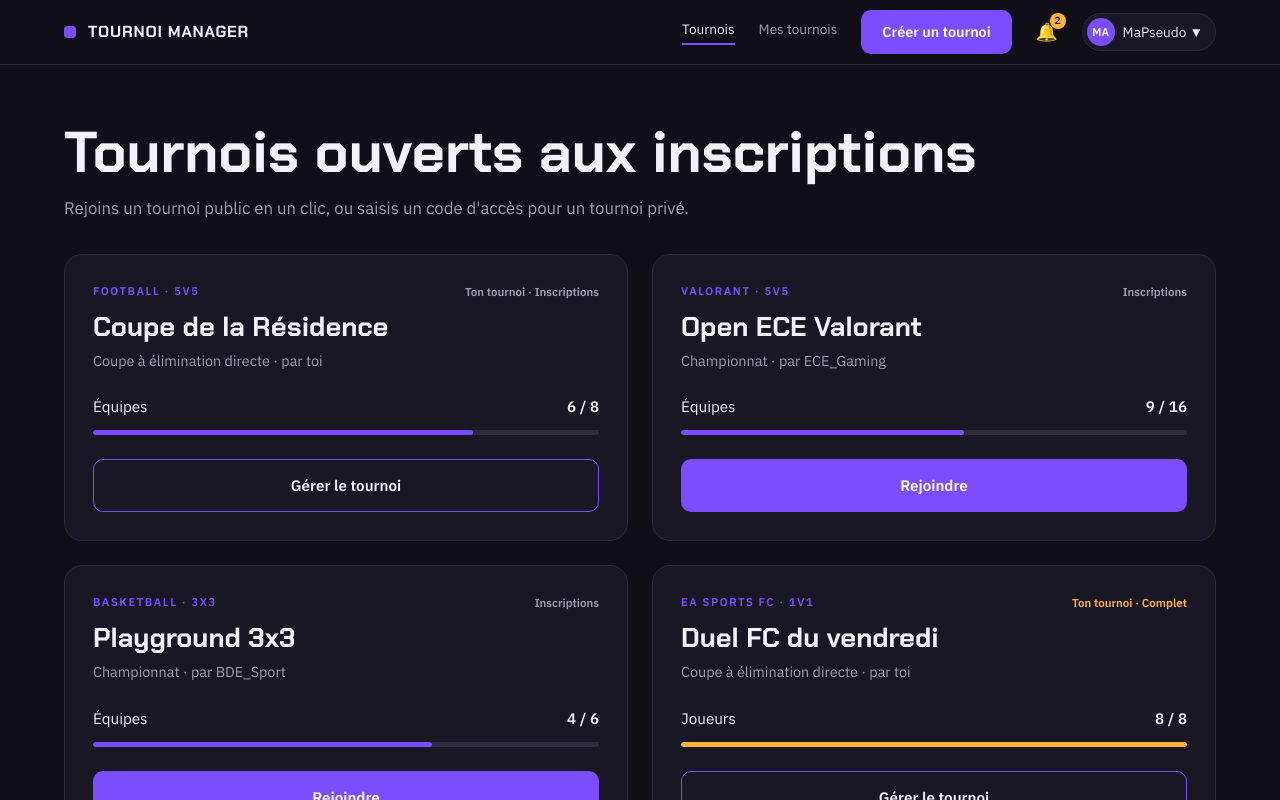
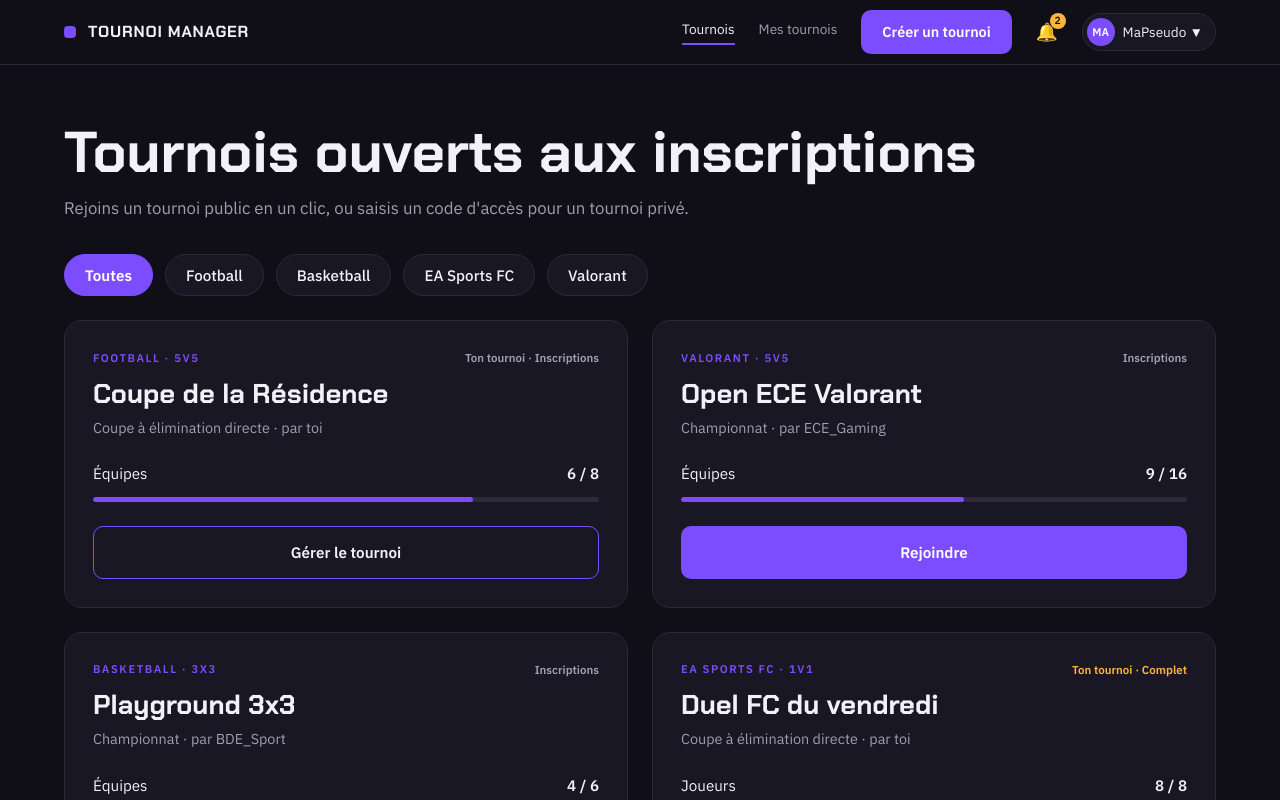
Before and after one commit to groupe-architecture/Tournois-Manager, a React (Vite) app: page /tournois in a window 1280 px wide. Shown: the top 800 px of the page. Built offline with nearby package versions, Linux system fonts and the light colour scheme.

Commit message:
j'ai ajouter les filtres

```diff
--- a/src/pages/tournoi/ListeTournois.jsx
+++ b/src/pages/tournoi/ListeTournois.jsx
@@ -1,3 +1,4 @@
+import { useState } from 'react'
 import CarteTournoi from '../../components/tournoi/CarteTournoi'
 
 // Valeurs d'exemple en dur (celles de la figure 4).
@@ -9,7 +10,18 @@ const tournoisExemple = [
   { id: 4, discipline: 'EA Sports FC', mode: '1v1', nom: 'Duel FC du vendredi', format: 'Coupe à élimination directe', createur: 'MaPseudo', unite: 'Joueurs', inscrits: 8, max: 8, estLeMien: true },
 ]
 
+// Les boutons de filtre, dans l'ordre de la maquette.
+const filtres = ['Toutes', 'Football', 'Basketball', 'EA Sports FC', 'Valorant']
+
 function ListeTournois() {
+  // L'état : le filtre actuellement choisi. Quand il change, React réaffiche la page.
+  const [filtreActif, setFiltreActif] = useState('Toutes')
+
+  // La liste affichée se déduit de l'état : on ne la stocke pas à part.
+  const tournoisAffiches = filtreActif === 'Toutes'
+    ? tournoisExemple
+    : tournoisExemple.filter((tournoi) => tournoi.discipline === filtreActif)
+
   return (
     <>
       <h1 className="liste-tournois__titre">Tournois ouverts aux inscriptions</h1>
@@ -17,11 +29,29 @@ function ListeTournois() {
         Rejoins un tournoi public en un clic, ou saisis un code d'accès pour un tournoi privé.
       </p>
 
-      <div className="liste-tournois__grille">
-        {tournoisExemple.map((tournoi) => (
-          <CarteTournoi key={tournoi.id} tournoi={tournoi} />
+      <div className="filtres" role="group" aria-label="Filtrer par discipline">
+        {filtres.map((filtre) => (
+          <button
+            key={filtre}
+            type="button"
+            className={`filtre ${filtre === filtreActif ? 'filtre--actif' : ''}`}
+            aria-pressed={filtre === filtreActif}
+            onClick={() => setFiltreActif(filtre)}
+          >
+            {filtre}
+          </button>
         ))}
       </div>
+
+      {tournoisAffiches.length > 0 ? (
+        <div className="liste-tournois__grille">
+          {tournoisAffiches.map((tournoi) => (
+            <CarteTournoi key={tournoi.id} tournoi={tournoi} />
+          ))}
+        </div>
+      ) : (
+        <p className="texte-doux">Aucun tournoi ouvert dans cette discipline pour le moment.</p>
+      )}
     </>
   )
 }
--- a/src/styles/pages/tournoi.css
+++ b/src/styles/pages/tournoi.css
@@ -11,6 +11,35 @@
   font-size: 1.05rem;
 }
 
+/* Boutons de filtre par discipline */
+.filtres {
+  display: flex;
+  flex-wrap: wrap;
+  gap: var(--espace-3);
+  margin-bottom: var(--espace-5);
+}
+
+.filtre {
+  padding: 9px 20px;
+  border: 1px solid var(--couleur-bordure);
+  border-radius: var(--rayon-pastille);
+  background: var(--couleur-carte);
+  font-size: 0.95rem;
+  font-weight: 500;
+  transition: border-color 0.15s;
+}
+
+.filtre:hover {
+  border-color: var(--couleur-violet);
+}
+
+.filtre--actif {
+  background: var(--couleur-violet);
+  border-color: var(--couleur-violet);
+  color: #fff;
+  font-weight: 700;
+}
+
 .liste-tournois__grille {
   display: grid;
   grid-template-columns: repeat(2, 1fr);
```
